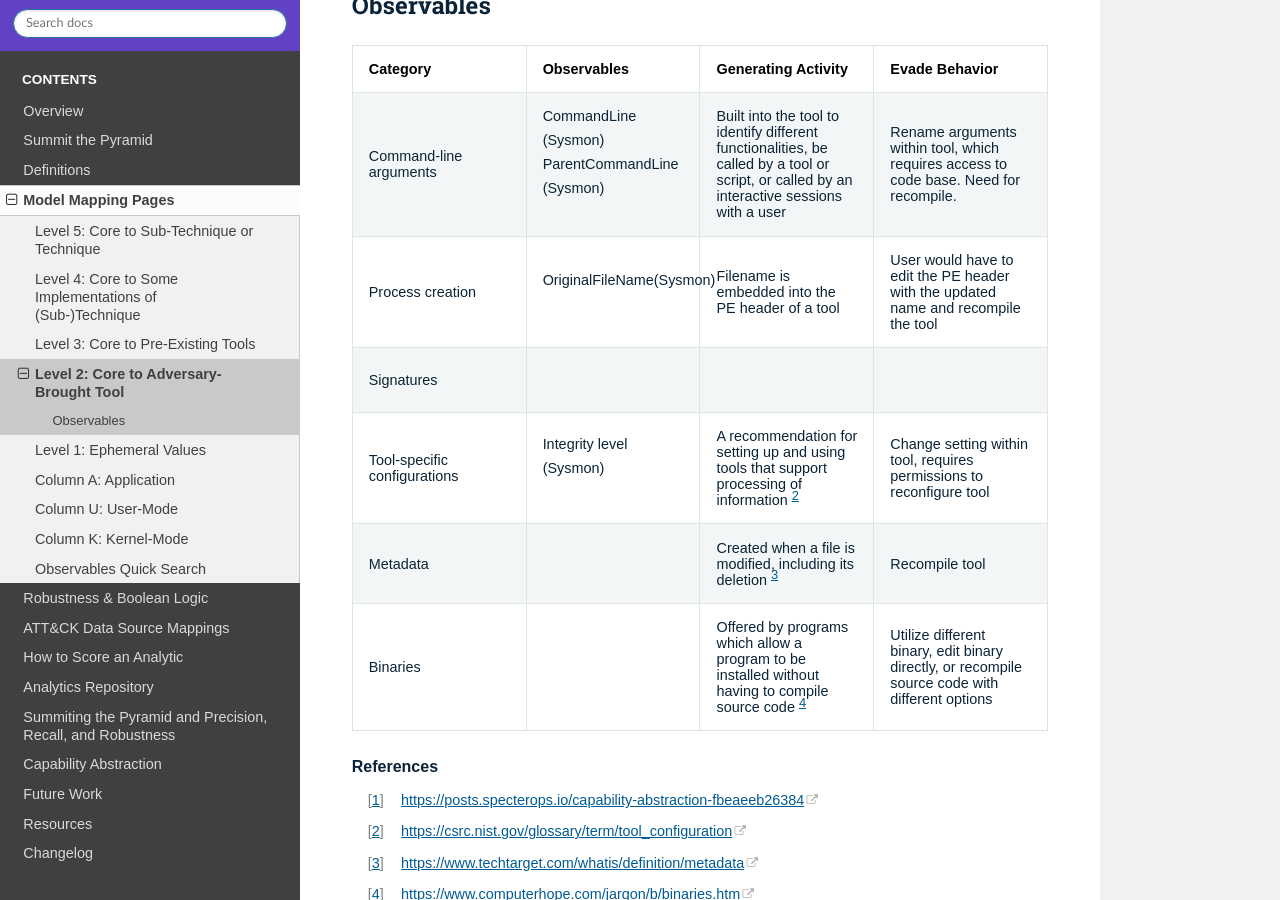
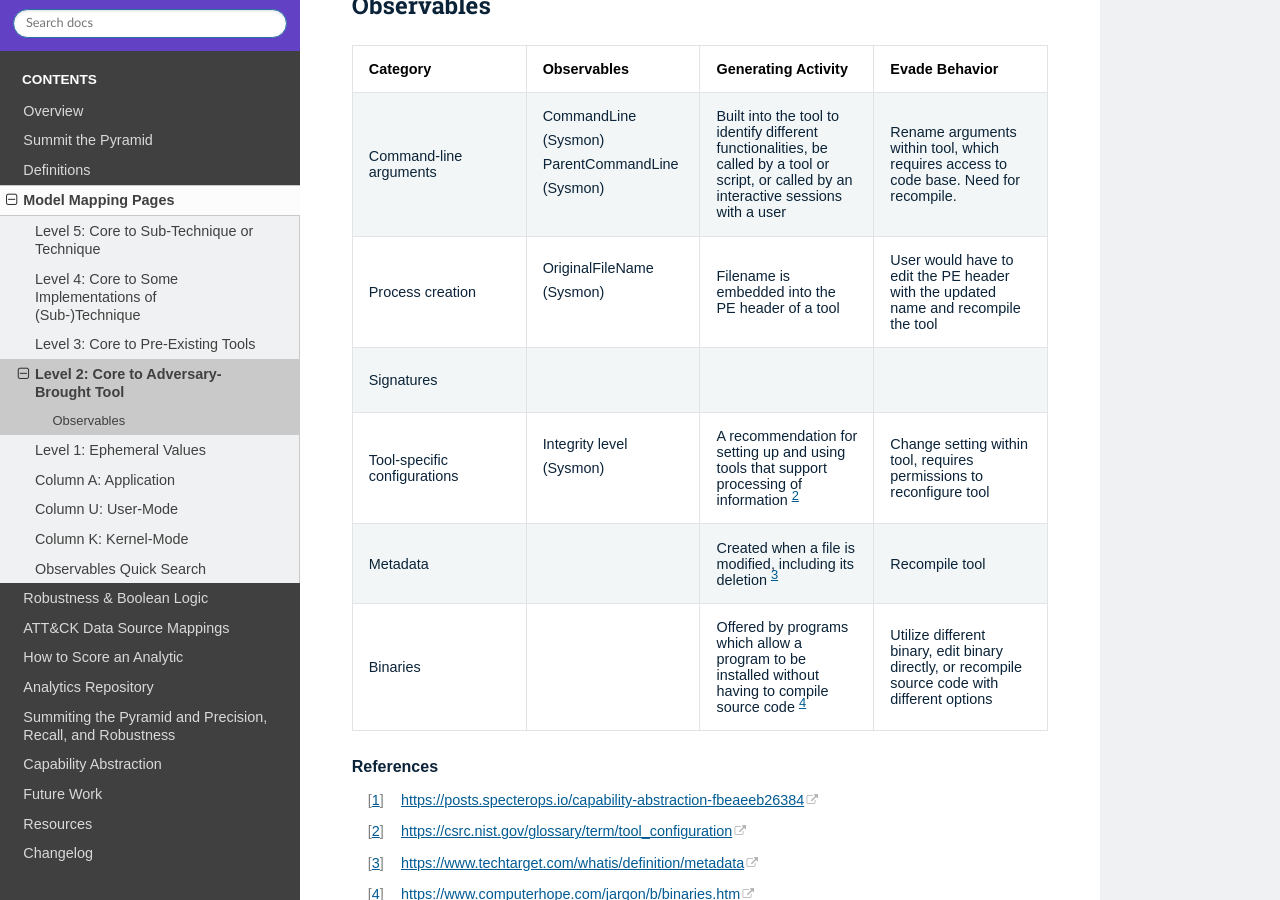
Before and after one commit to center-for-threat-informed-defense/summiting-the-pyramid, a Sphinx documentation site: the page built from docs/levels/adversary_tool.rst, in a window 1280 px wide and 900 px high, scrolled down 650 px. Built offline with Sphinx 7.4.7 and the Read the Docs theme 2.0.0, drawn with Linux system fonts in a browser that asks for light colours; part of the change alters nothing that is shown.

```diff
--- a/docs/conf.py
+++ b/docs/conf.py
@@ -22,7 +22,7 @@ copyright = "2023, Center for Threat-Informed Defense"
 author = "Center for Threat-Informed Defense"
 
 # The full version, including alpha/beta/rc tags
-version = "v0.0.16"
+version = "v0.0.17"
 release = version
 
 
--- a/docs/levels/adversary_tool.rst
+++ b/docs/levels/adversary_tool.rst
@@ -29,7 +29,7 @@ Observables
 |                               |                                   | called by an interactive sessions|                                |
 |                               |                                   | with a user                      |                                |
 +-------------------------------+-----------------------------------+----------------------------------+--------------------------------+
-| Process creation              |  | OriginalFileName(Sysmon)       | Filename is embedded into        | User would have to edit the PE |
+| Process creation              |  | OriginalFileName (Sysmon)      | Filename is embedded into        | User would have to edit the PE |
 |                               |                                   | the PE header of a tool          | header with the updated name   |
 |                               |                                   |                                  | and recompile the tool         |
 +-------------------------------+-----------------------------------+----------------------------------+--------------------------------+
```
